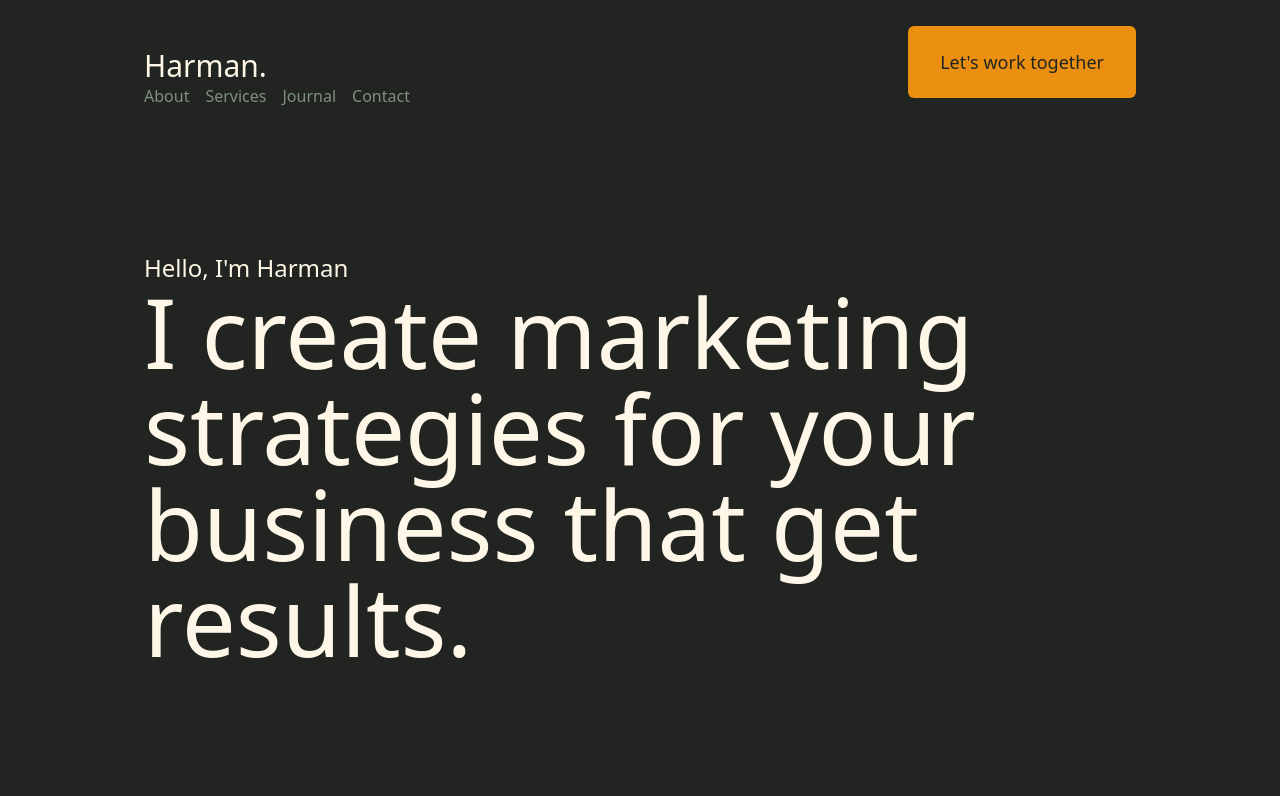
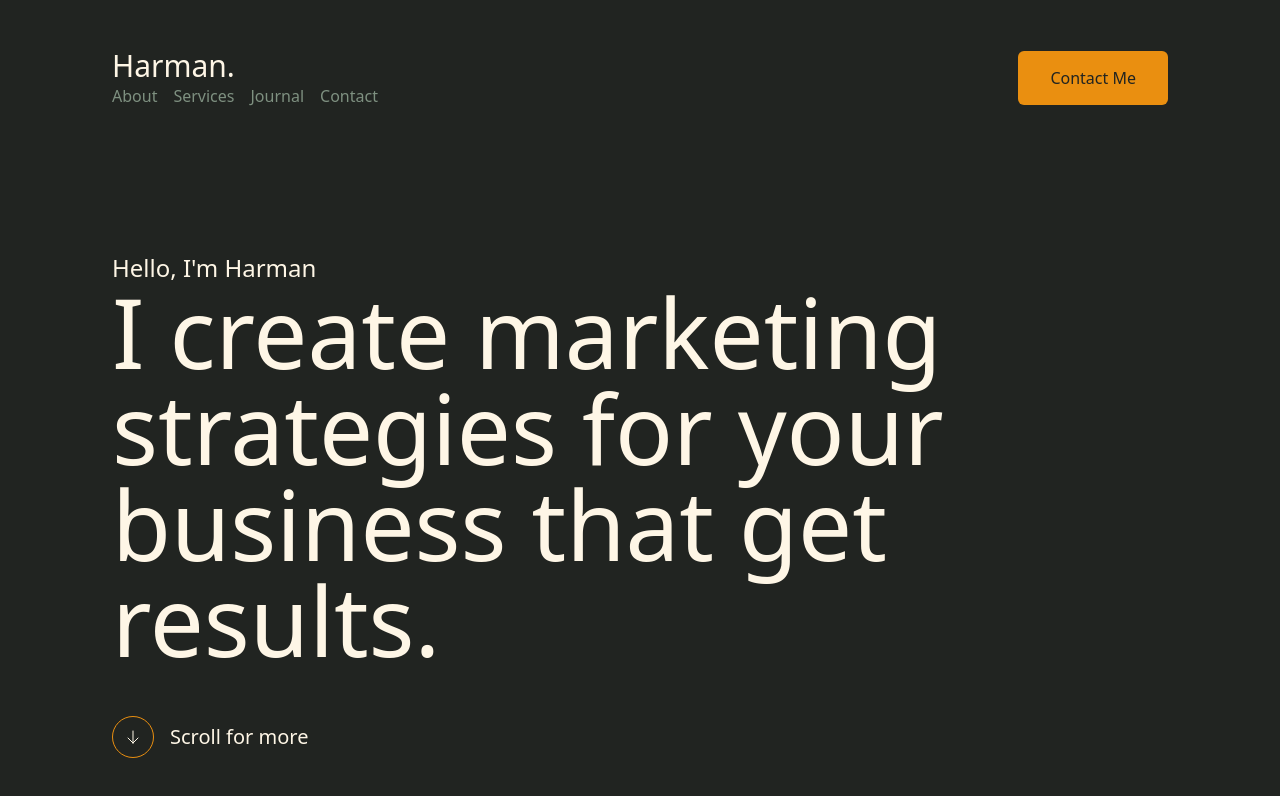
Before and after one commit to Harmxn02/Design-Portfolio, a Next.js app: page / in a window 1280 px wide. Shown: the top 796 px of the page. Built offline with nearby package versions, Linux system fonts and the light colour scheme.

Commit message:
Finish INTRO completely

```diff
--- a/package.json
+++ b/package.json
@@ -9,6 +9,7 @@
     "lint": "next lint"
   },
   "dependencies": {
+    "@heroicons/react": "^2.0.17",
     "@next/font": "13.3.0",
     "@types/node": "18.15.13",
     "@types/react": "18.0.37",
--- a/src/components/intro/intro.tsx
+++ b/src/components/intro/intro.tsx
@@ -1,19 +1,32 @@
-import Nav from "./nav"
+import Nav from "./nav";
+
+import { ArrowDownIcon } from "@heroicons/react/24/outline";
 
 export default function Intro() {
 	return (
 		<>
-            <div className="bg-main text-tan min-h-screen px-8 md:px-16 lg:px-36">
-                <Nav/>
+			<div className="bg-main text-tan min-h-screen px-8 md:px-16 lg:px-28">
+				<Nav />
 
+				<div>
+					{/* LEFT PART */}
 					<div className="mt-36">
 						<h2 className="text-2xl">Hello, I&apos;m Harman</h2>
-                    <p className=" text-5xl sm:text-6xl md:text-6xl lg:text-7xl xl:text-8xl font-dm">I create marketing <br/> strategies for your <br/> business that get <br/> results.</p>
+						<p className=" text-5xl sm:text-6xl md:text-6xl lg:text-7xl xl:text-8xl font-dm">
+							I create marketing <br /> strategies for your <br />{" "}
+							business that get <br /> results.
+						</p>
 					</div>
 
-                <div>
+					<div className="mt-12 flex gap-4 items-center">
 						{/* SCROLL FOR MORE */}
-                    <a href="Continue"></a>
+						<div className="border rounded-3xl border-accent p-3">
+							<ArrowDownIcon className="h-4" />
+						</div>
+						<a href="" className="text-xl font-light">
+							Scroll for more
+						</a>
+					</div>
 				</div>
 
 				{/* SCROLL CHECK
@@ -22,5 +35,5 @@ export default function Intro() {
                 <div className="bg-red-400 min-h-screen">RED</div> */}
 			</div>
 		</>
-    )
+	);
 }
--- a/src/components/intro/nav.tsx
+++ b/src/components/intro/nav.tsx
@@ -1,17 +1,17 @@
 export default function Nav() {
 	return (
-		<div className=" sticky top-0 z-10 pt-12 text-white flex justify-between flex-col lg:flex-row">
+		<div className=" sticky top-0 z-10 pt-12 text-white flex justify-between flex-col md:flex-row md:items-center">
             <div>
                 <h1 className="font-dm text-tan text-3xl">Harman.</h1>
-                <div className="flex gap-4">
+                <div className="flex mt-4 sm:mt-0 gap-4 flex-wrap">
                     <a className="text-greenish" href="#About">About</a>
                     <a className="text-greenish" href="#Services">Services</a>
                     <a className="text-greenish" href="#Journal">Journal</a>
                     <a className="text-greenish" href="#Contact">Contact</a>
                 </div>
             </div>
-            <div className="hidden lg:inline">
-                <a className="bg-accent px-8 py-6 rounded-md text-main text-lg font-medium" href="#Contact">Let&apos;s work together</a>
+            <div className="hidden md:inline">
+                <a className="bg-accent px-8 py-4 rounded-md text-main text-md font-medium" href="#Contact">Contact Me</a>
             </div>
 		</div>
 	);
```
Also changed, not shown: 1 other file (tests, documents, lock files or other folders). Lines whose indentation alone changed are shown as unchanged.
